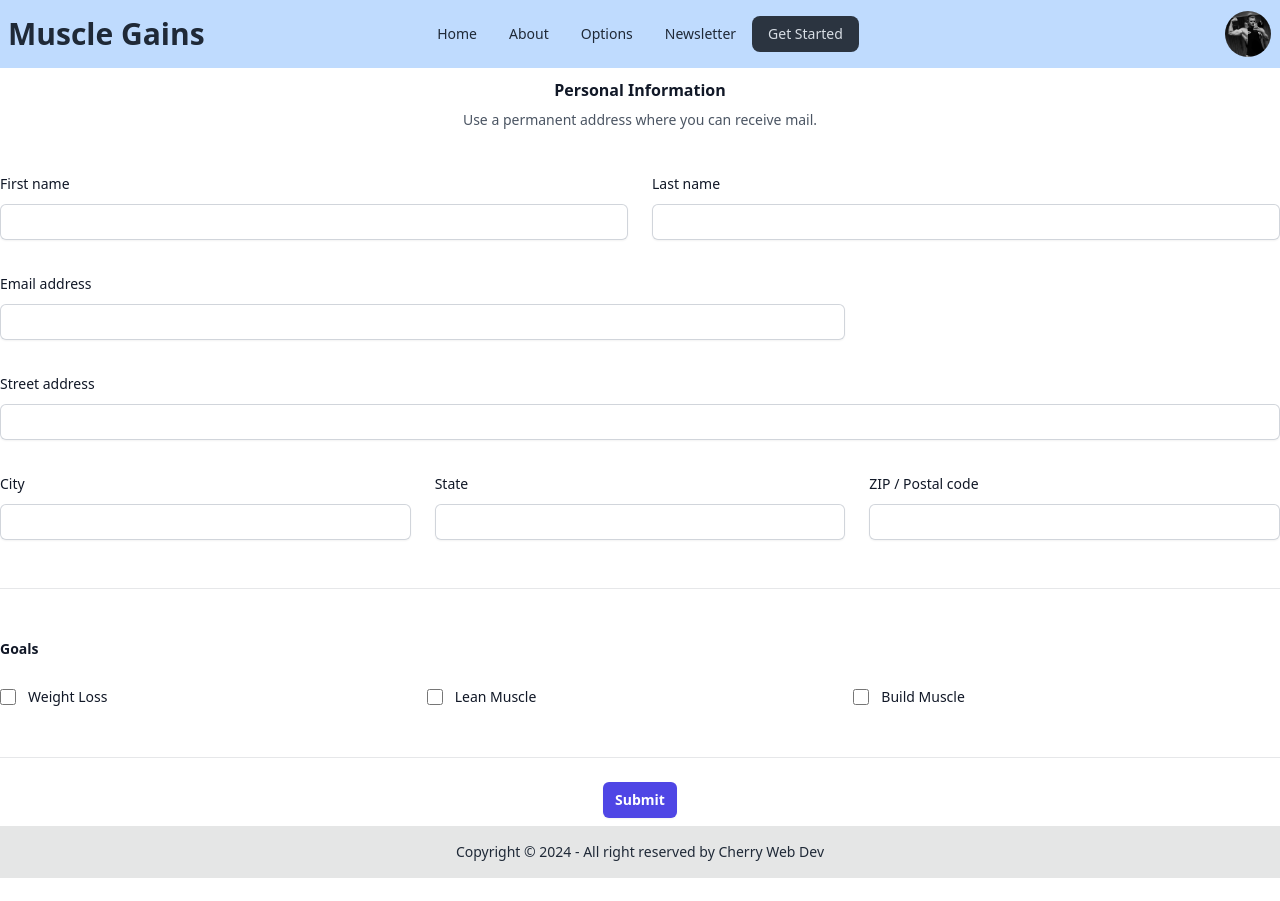
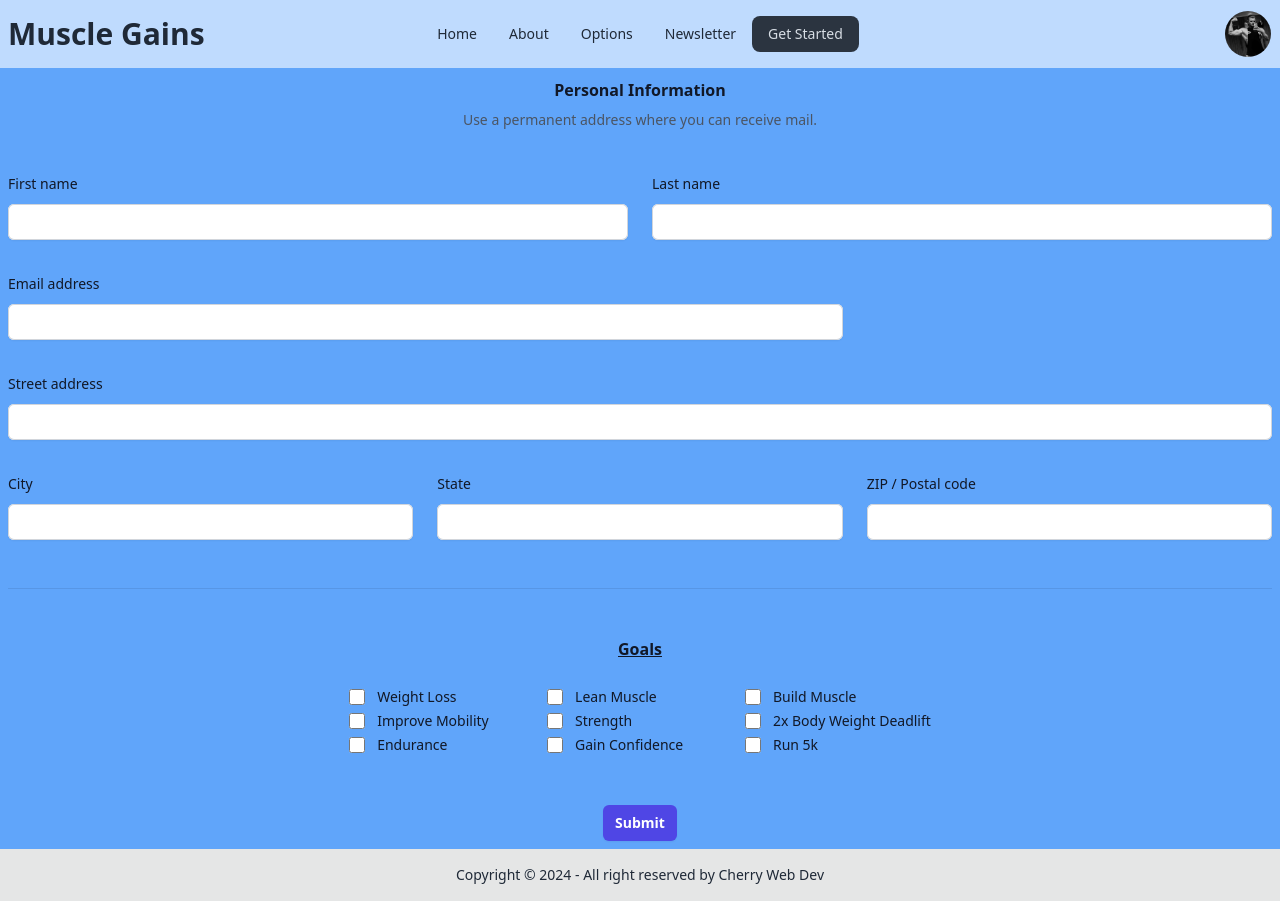
Before and after one commit to ken-cherry/muscle-gains, a React (Vite) app: page /getStarted in a window 1280 px wide. Before the commit the page ends 878 px from the top, so only its background shows below. Built offline with nearby package versions, Linux system fonts and the light colour scheme.

Commit message:
Styled: GetStarted.jsx

```diff
--- a/src/data.js
+++ b/src/data.js
@@ -4,6 +4,21 @@ export const energy = "../src/images/hydrateRed.svg";
 export const fitnessStats = "../src/images/fitnessStatsGreen.svg";
 export const curling = "../src/images/curlingYellow.svg";
 export const deadlift = "../src/images/deadliftLg.jpg";
+
+export const heroPage = [
+  {
+    id: 1,
+    image: "../src/images/loganFlexMirror.jpg",
+    intro: "Get Built, with Logan",
+    text: "Logan delivers a dynamic fitness experience focused on strength and performance. He is supportive, and will help you become the strongest version of yourself!",
+  },
+  {
+    id: 2,
+    image: "../src/images/pullUpMd.jpg",
+    intro: "Train Better, Train with Attitude!",
+    text: "Whether you’re looking for guidance, accountability, or assistance with goal setting, personal training is great for people of all ages and fitness levels",
+  },
+];
 
 export const prices = [
   {
--- a/src/pages/GetStarted.jsx
+++ b/src/pages/GetStarted.jsx
@@ -6,7 +6,7 @@ const GetStarted = () => {
   return (
     <>
       <form>
-        <div className="space-y-12 ">
+        <div className="space-y-12 px-2 bg-blue-400">
           <div className="border-b border-gray-900/10 pb-12 py-2">
             <h2 className="text-base font-semibold leading-7 text-gray-900 text-center">
               Personal Information
@@ -144,14 +144,17 @@ const GetStarted = () => {
             </div>
           </div>
 
-          <div className="border-b border-gray-900/10 pb-12">
-            <div className="mt-10 space-y-10">
+          <div className=" pb-12 grid justify-center">
+            <div className=" space-y-10">
               <fieldset>
-                <legend className="text-sm font-semibold leading-6 text-gray-900">
+                <legend className="text-md font-semibold leading-6 text-gray-900 text-center underline">
                   Goals
                 </legend>
-                <div className="mt-6 grid lg:grid-cols-3">
-                  <div className="relative flex gap-x-3">
+                <div className="mt-6 grid lg:grid-cols-3 gap-x-3 ">
+                  {goals.map((goal) => {
+                    const { id, title } = goal;
+                    return (
+                      <div className="relative flex gap-x-3" key={id}>
                         <div className="flex h-6 items-center">
                           <input
                             id="weightLoss"
@@ -165,53 +168,19 @@ const GetStarted = () => {
                             htmlFor="comments"
                             className="font-medium text-gray-900"
                           >
-                        Weight Loss
+                            {title}
                           </label>
                         </div>
                       </div>
-                  <div className="relative flex gap-x-3">
-                    <div className="flex h-6 items-center">
-                      <input
-                        id="leanMuscle"
-                        name="leanMuscle"
-                        type="checkbox"
-                        className="h-4 w-4 rounded border-gray-300 text-indigo-600 focus:ring-indigo-600"
-                      />
-                    </div>
-                    <div className="text-sm leading-6">
-                      <label
-                        htmlFor="candidates"
-                        className="font-medium text-gray-900"
-                      >
-                        Lean Muscle
-                      </label>
-                    </div>
-                  </div>
-                  <div className="relative flex gap-x-3">
-                    <div className="flex h-6 items-center">
-                      <input
-                        id="bulkUp"
-                        name="bulkUp"
-                        type="checkbox"
-                        className="h-4 w-4 rounded border-gray-300 text-indigo-600 focus:ring-indigo-600"
-                      />
-                    </div>
-                    <div className="text-sm leading-6">
-                      <label
-                        htmlFor="offers"
-                        className="font-medium text-gray-900"
-                      >
-                        Build Muscle
-                      </label>
-                    </div>
-                  </div>
+                    );
+                  })}
                 </div>
               </fieldset>
             </div>
           </div>
         </div>
 
-        <div className="mt-6 flex justify-center pb-2">
+        <div className=" flex justify-center pb-2 bg-blue-400">
           <button
             type="submit"
             className="rounded-md bg-indigo-600 px-3 py-2 text-sm font-semibold text-white shadow-sm hover:bg-indigo-500 focus-visible:outline focus-visible:outline-2 focus-visible:outline-offset-2 focus-visible:outline-indigo-600"
@@ -220,7 +189,6 @@ const GetStarted = () => {
           </button>
         </div>
       </form>
-      <form></form>
     </>
   );
 };
--- a/src/pages/Landing.jsx
+++ b/src/pages/Landing.jsx
@@ -1,12 +1,11 @@
 import React from "react";
 import { logan, pullUp } from "../data";
-import { NavLink } from "react-router-dom";
 
 function Landing() {
   return (
     <>
       <div className="hero min-h-screen bg-base-200">
-        <div className="hero-content flex-col lg:flex-row ">
+        <div className="hero-content flex-col lg:flex-row  ">
           <img src={logan} className="max-w-sm rounded-lg shadow-2xl" />
           <div>
             <h1 className="text-5xl font-bold">Get Built, with Logan</h1>
@@ -15,10 +14,6 @@ function Landing() {
               and performance. He is supportive, and will help you become the
               strongest version of yourself!
             </p>
-
-            <NavLink to="/options" className="btn btn-primary">
-              Get Started
-            </NavLink>
           </div>
         </div>
       </div>
@@ -33,9 +28,6 @@ function Landing() {
               with goal setting, personal training is great for people of all
               ages and fitness levels
             </p>
-            {/* <button className="btn btn-primary">
-              <NavLink to="/options">Get Started</NavLink>
-            </button> */}
           </div>
           <img src={pullUp} className="max-w-sm rounded-lg shadow-2xl" />
         </div>
```
Lines whose indentation alone changed are shown as unchanged.
